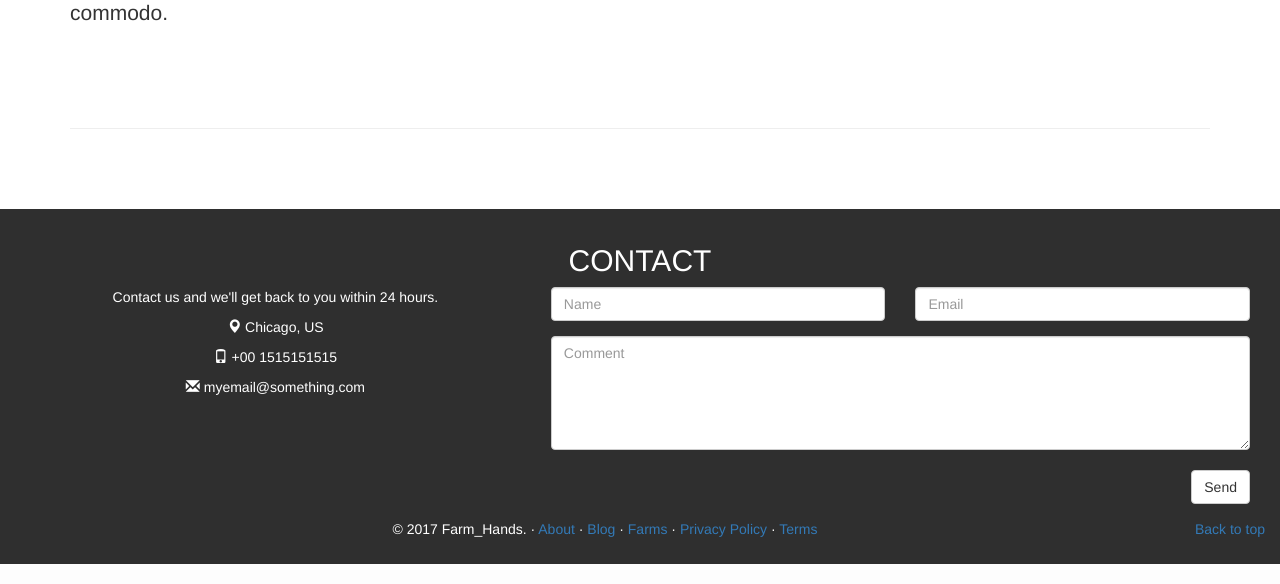
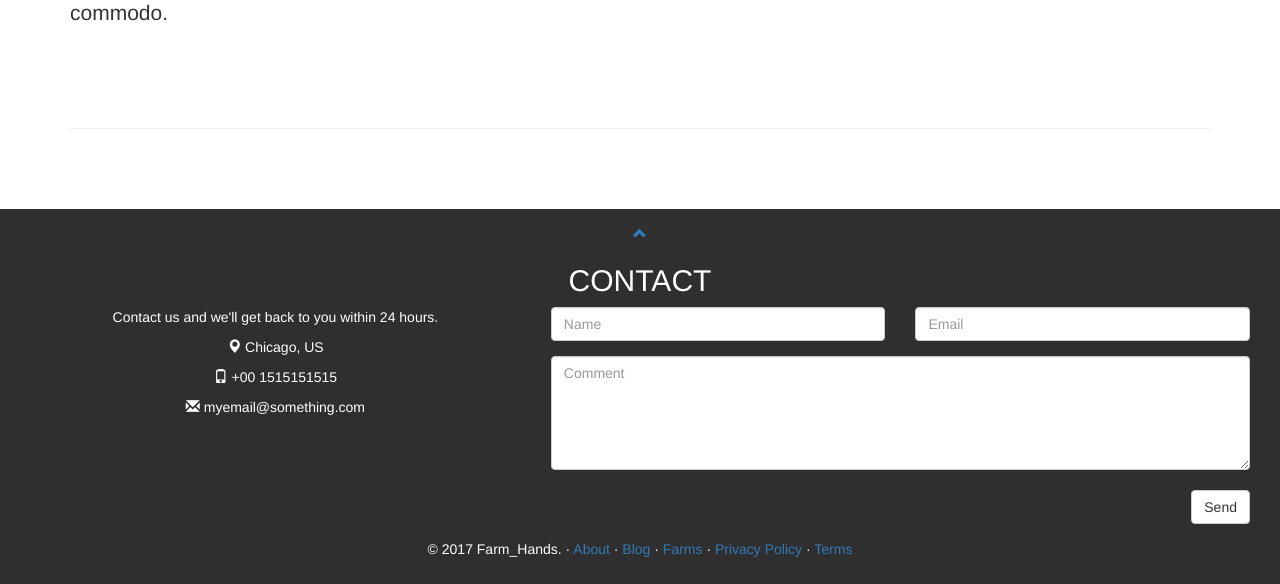
Before and after one commit to kalpanibhagya/FarmHands, a CodeIgniter app: page /FarmHands/index.php/main/login in a window 1280 px wide. Shown: the part 2200-2784 px from the top of the page. Run offline with CodeIgniter, Linux system fonts and the light colour scheme; some libraries are stand-ins or nearby versions.

Commit message:
Add top arrow

```diff
--- a/application/views/welcome_message.php
+++ b/application/views/welcome_message.php
@@ -225,6 +225,9 @@
 </section>
 
 <footer class="container-fluid bg-4 text-center">
+    <a class="up-arrow" href="#" data-toggle="tooltip" title="TO TOP">
+        <span class="glyphicon glyphicon-chevron-up"></span>
+    </a><br/>
     <div id="contact" class="container-fluid">
         <h2 class="text-center">CONTACT</h2>
         <div class="row">
@@ -252,7 +255,6 @@
             </div>
         </div>
     </div>
-    <p class="pull-right"><a href="#">Back to top</a></p>
     <p>&copy; 2017 Farm_Hands.  &middot; <a href="#">About</a> &middot; <a href="#">Blog</a> &middot; <a href="#">Farms</a> &middot; <a href="#">Privacy Policy</a> &middot; <a href="#">Terms</a></p>
 </footer>
 
```
